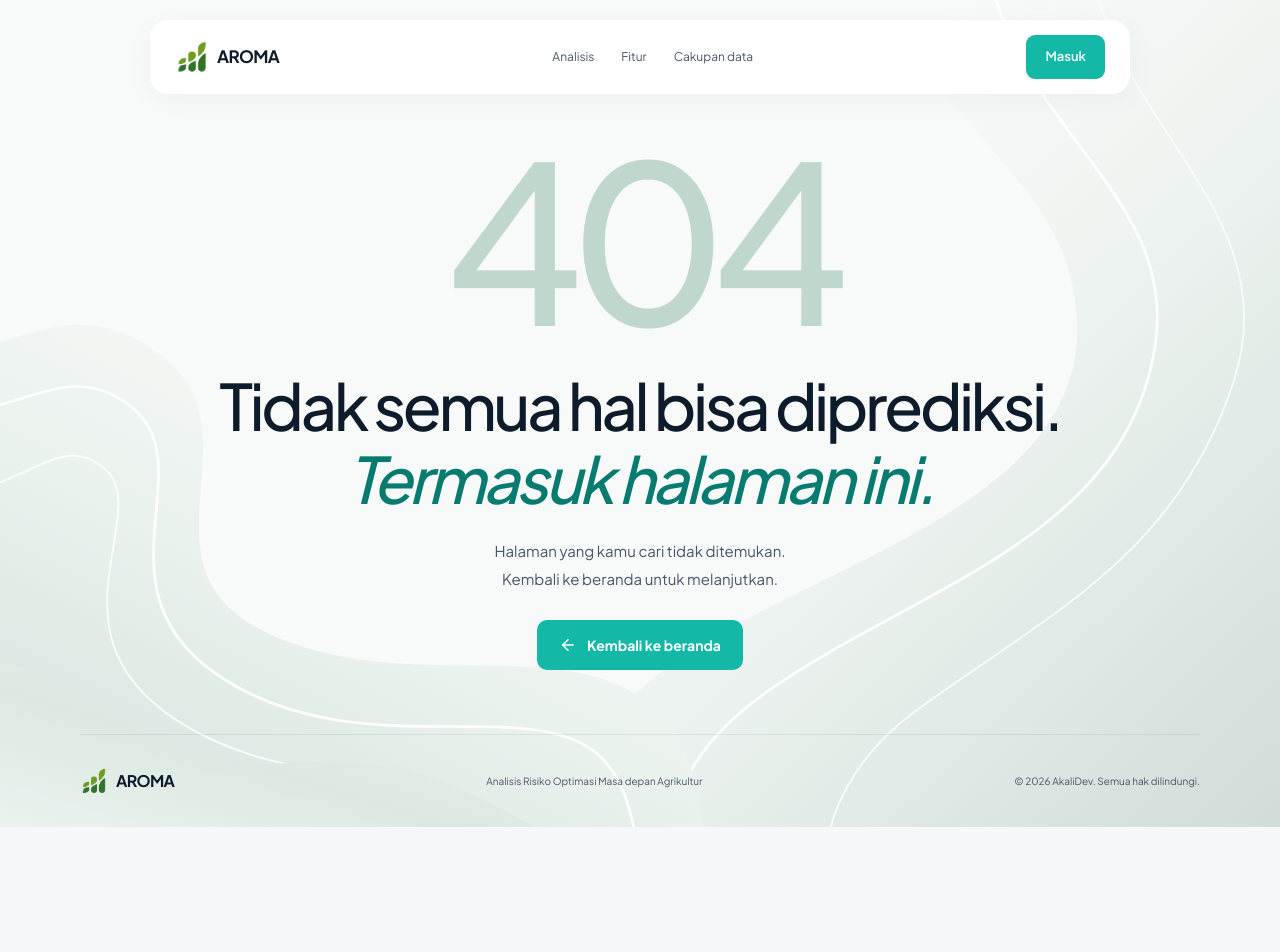
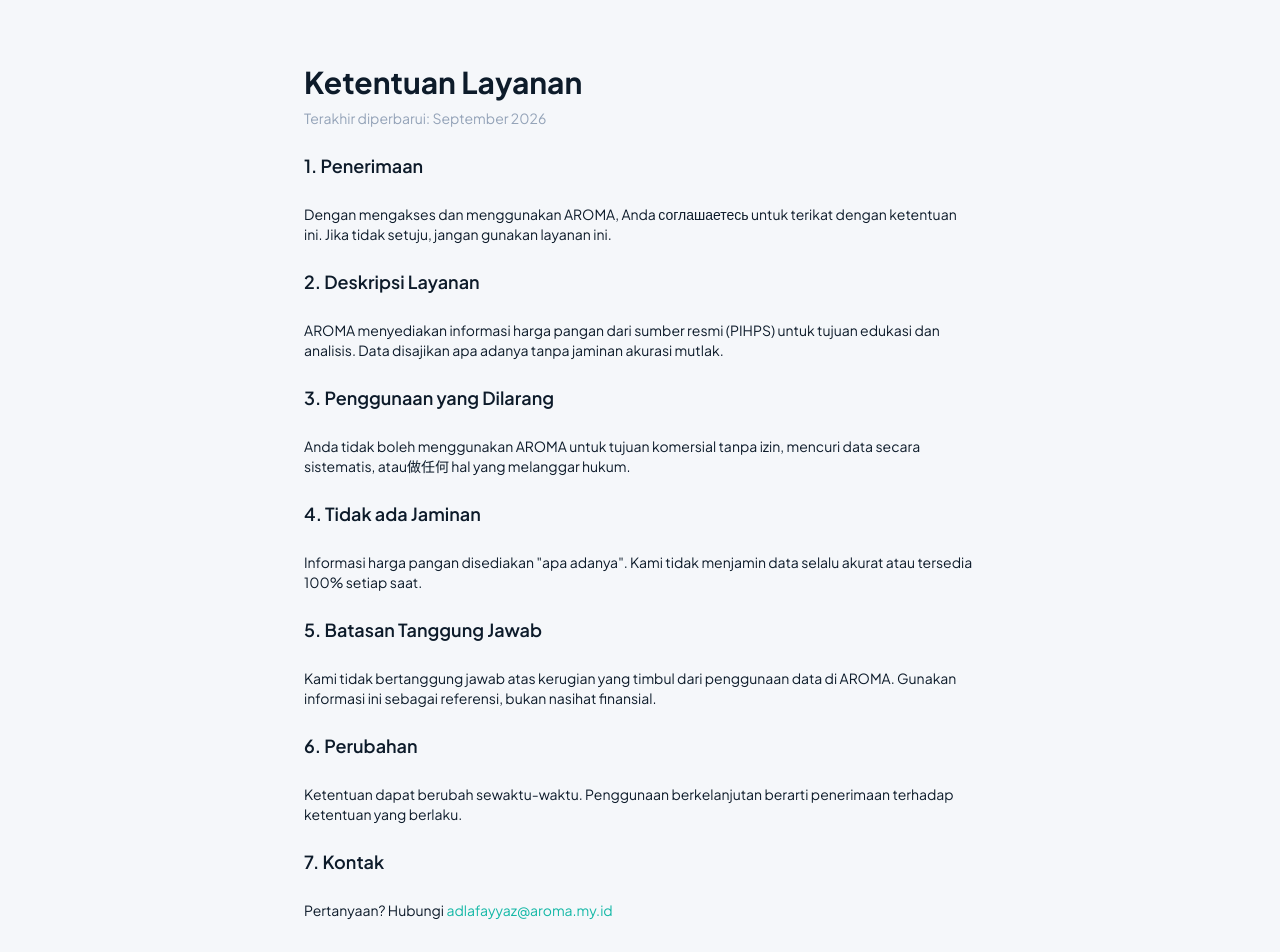
Before and after one commit to kanigaraa/aroma-web, a Next.js app: page /terms in a window 1280 px wide. Before the commit this address had no page. Shown: the top 952 px of the page. Before the commit the page ends 827 px from the top, so only its background shows below. Built offline with nearby package versions, Linux system fonts and the light colour scheme.

Commit message:
feat: add privacy/terms pages, footer links

```diff
--- a/src/app/landing.module.css
+++ b/src/app/landing.module.css
@@ -161,8 +161,11 @@
 .footerSurface { background: transparent; }
 .footer { display: flex; flex-wrap: wrap; align-items: center; justify-content: space-between; gap: 12px 22px; padding-block: 24px calc(24px + env(safe-area-inset-bottom)); border-top: 1px solid #789b892e; }
 .footer .brand { font-size: 16px; }
-.footer p { color: var(--copy); font-size: 10px; }
-@media (max-width: 699px) {
+.footerLinks { display: flex; gap: 16px; }
+.footerLinks a { color: var(--copy); font-size: 10px; text-decoration: underline; }
+.footerLinks a:hover { color: var(--accent); }
+
+@media (max-width: 640px) {
   .footer { flex-direction: column; align-items: center; justify-content: center; gap: 8px; padding-block: 20px calc(20px + env(safe-area-inset-bottom)); text-align: center; }
   .footer p { max-width: 280px; font-size: 11px; line-height: 1.65; text-wrap: balance; }
   .footer p:last-child { margin-top: 4px; }
--- /dev/null
+++ b/src/app/privacy/page.tsx
@@ -0,0 +1,33 @@
+import Link from "next/link";
+
+export default function PrivacyPage() {
+  return (
+    <main className="min-h-screen bg-background px-6 py-16">
+      <article className="mx-auto max-w-2xl">
+        <h1 className="mb-2 text-3xl font-bold text-primary">Kebijakan Privasi</h1>
+        <p className="mb-6 text-sm text-secondary">Terakhir diperbarui: September 2026</p>
+
+        <section className="space-y-6 text-sm text-copy">
+          <h2 className="text-lg font-semibold text-primary">1. Data yang Kami Kumpulkan</h2>
+          <p>AROMA menyimpan data harga pangan dari sumber resmi (PIHPS) dan data akun pengguna (email) untuk keperluan autentikasi. Kami tidak menjual atau membagikan data pribadi kepada pihak ketiga.</p>
+
+          <h2 className="text-lg font-semibold text-primary">2. Penggunaan Data</h2>
+          <p>Data email digunakan solely untuk login dan komunikasi terkait akun. Data harga pangan ditampilkan untuk keperluan informasi publik.</p>
+
+          <h2 className="text-lg font-semibold text-primary">3. Cookie</h2>
+          <p>Kami menggunakan cookie sesi untuk autentikasi. Cookie tidak melacak aktivitas di luar aplikasi AROMA.</p>
+
+          <h2 className="text-lg font-semibold text-primary">4. Keamanan</h2>
+          <p>Autentikasi dilindungi oleh Better Auth dengan enkripsi standar industri. Kata sandi tidak disimpan dalam bentuk plain text.</p>
+
+          <h2 className="text-lg font-semibold text-primary">5. Kontak</h2>
+          <p>Hubungi kami di <a href="mailto:adlafayyaz@aroma.my.id" className="text-accent hover:underline">adlafayyaz@aroma.my.id</a> untuk pertanyaan terkait privasi.</p>
+        </section>
+
+        <div className="mt-10 border-t border-border pt-6">
+          <Link href="/" className="text-sm text-accent hover:underline">← Kembali ke Beranda</Link>
+        </div>
+      </article>
+    </main>
+  );
+}
--- /dev/null
+++ b/src/app/terms/page.tsx
@@ -0,0 +1,39 @@
+import Link from "next/link";
+
+export default function TermsPage() {
+  return (
+    <main className="min-h-screen bg-background px-6 py-16">
+      <article className="mx-auto max-w-2xl">
+        <h1 className="mb-2 text-3xl font-bold text-primary">Ketentuan Layanan</h1>
+        <p className="mb-6 text-sm text-secondary">Terakhir diperbarui: September 2026</p>
+
+        <section className="space-y-6 text-sm text-copy">
+          <h2 className="text-lg font-semibold text-primary">1. Penerimaan</h2>
+          <p>Dengan mengakses dan menggunakan AROMA, Anda соглашаетесь untuk terikat dengan ketentuan ini. Jika tidak setuju, jangan gunakan layanan ini.</p>
+
+          <h2 className="text-lg font-semibold text-primary">2. Deskripsi Layanan</h2>
+          <p>AROMA menyediakan informasi harga pangan dari sumber resmi (PIHPS) untuk tujuan edukasi dan analisis. Data disajikan apa adanya tanpa jaminan akurasi mutlak.</p>
+
+          <h2 className="text-lg font-semibold text-primary">3. Penggunaan yang Dilarang</h2>
+          <p>Anda tidak boleh menggunakan AROMA untuk tujuan komersial tanpa izin, mencuri data secara sistematis, atau做任何 hal yang melanggar hukum.</p>
+
+          <h2 className="text-lg font-semibold text-primary">4. Tidak ada Jaminan</h2>
+          <p>Informasi harga pangan disediakan "apa adanya". Kami tidak menjamin data selalu akurat atau tersedia 100% setiap saat.</p>
+
+          <h2 className="text-lg font-semibold text-primary">5. Batasan Tanggung Jawab</h2>
+          <p>Kami tidak bertanggung jawab atas kerugian yang timbul dari penggunaan data di AROMA. Gunakan informasi ini sebagai referensi, bukan nasihat finansial.</p>
+
+          <h2 className="text-lg font-semibold text-primary">6. Perubahan</h2>
+          <p>Ketentuan dapat berubah sewaktu-waktu. Penggunaan berkelanjutan berarti penerimaan terhadap ketentuan yang berlaku.</p>
+
+          <h2 className="text-lg font-semibold text-primary">7. Kontak</h2>
+          <p>Pertanyaan? Hubungi <a href="mailto:adlafayyaz@aroma.my.id" className="text-accent hover:underline">adlafayyaz@aroma.my.id</a></p>
+        </section>
+
+        <div className="mt-10 border-t border-border pt-6">
+          <Link href="/" className="text-sm text-accent hover:underline">← Kembali ke Beranda</Link>
+        </div>
+      </article>
+    </main>
+  );
+}
--- a/src/components/landing/LandingFooter.tsx
+++ b/src/components/landing/LandingFooter.tsx
@@ -9,6 +9,10 @@
         <Link href="/" className={styles.brand}><Logo size={28} /><span>AROMA</span></Link>
         <p>Analisis Risiko Optimasi Masa depan Agrikultur</p>
         <p>© 2026 AkaliDev. Semua hak dilindungi.</p>
+        <div className={styles.footerLinks}>
+          <a href="/privacy">Kebijakan Privasi</a>
+          <a href="/terms">Ketentuan Layanan</a>
+        </div>
       </div>
     </footer>
   );
```
